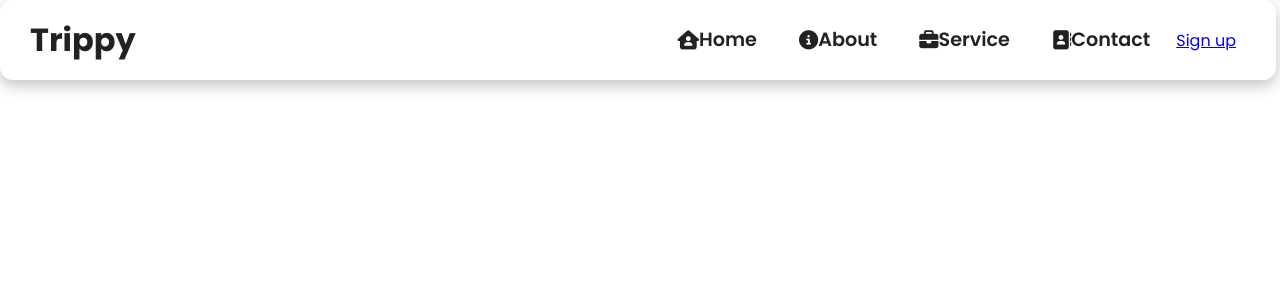
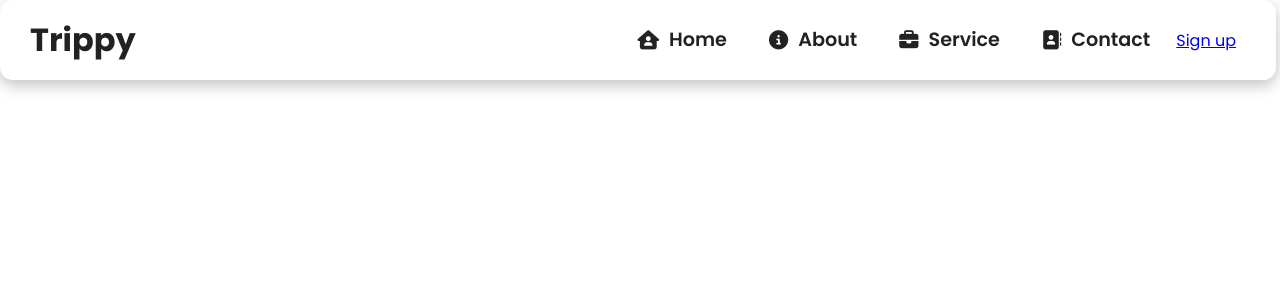
Before and after one commit to jegbune/CRUD-App, a React (Create React App) app: page / in a window 1280 px wide. Shown: the top 300 px of the page. Built offline with nearby package versions, Linux system fonts and the light colour scheme.

Commit message:
React NavBar Styling

```diff
--- a/src/components/NavbarStyles.css
+++ b/src/components/NavbarStyles.css
@@ -29,5 +29,9 @@
     font-size:1.2rem;
     font-weight: 600;
     padding: 0.7rem 1rem;
-    white-space: nowrap;
+    white-space: nowrap  ;
 }
+
+.nav-links i {
+    padding-right: 10px;
+}
```
